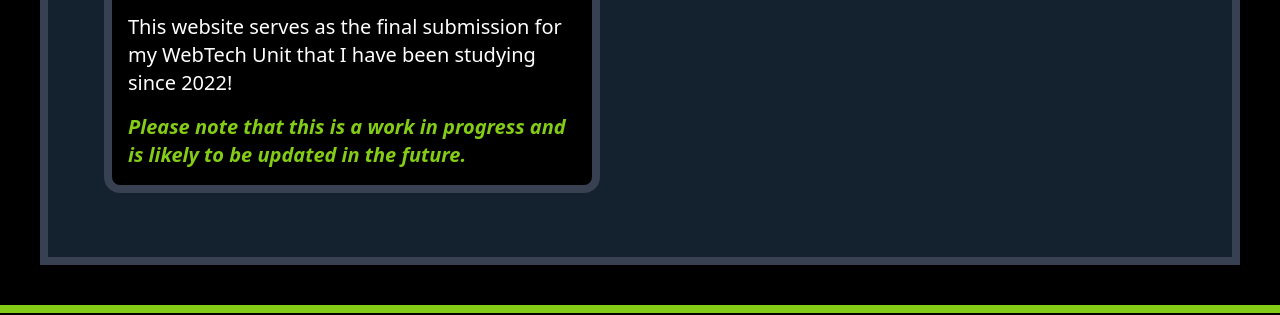
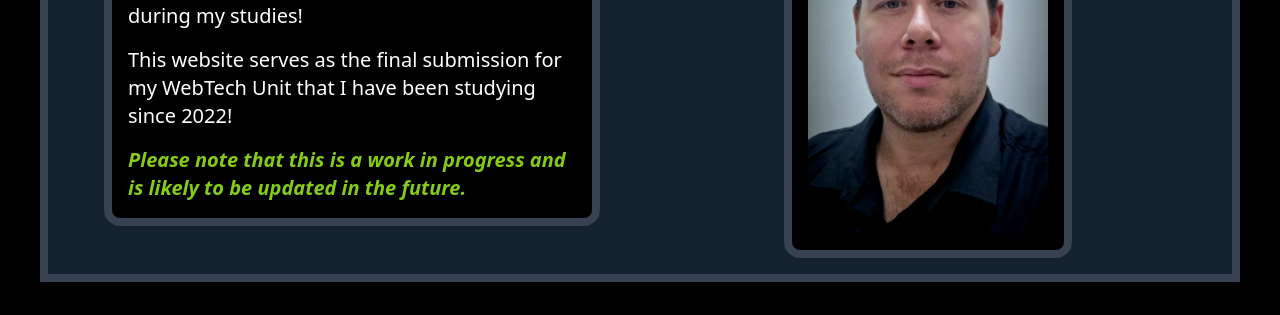
Before and after one commit to Rumsie-Grimshaw/WebTech-Portfolio2-FinalProject, a website: page index.html in a window 1280 px wide. Shown: the part 375-690 px from the top of the page. Drawn offline with nearby package versions, Linux system fonts and the light colour scheme; files that its build step writes are made by us from their sources; the site is published under a folder, as on GitHub Pages, so addresses that start at the root find nothing.

Commit message:
fix: home page - fixed another href for github pages.

```diff
--- a/index.html
+++ b/index.html
@@ -46,7 +46,7 @@
     <main class="flex-grow min-h-full bg-custom-black-pearl m-10 p-4 border-8 border-gray-700">
         <div class="flex  flex-col lg:flex-row-reverse">
             <section class="flex justify-center items-start max-w-screen-md flex-1">
-                <img src="/assets/img/titlepage-image.jpg" alt="An image of Rhys Boyle" class="max-w-full xl:max-w-full w-3/4 sm:w-2/4 md:w-2/4 lg:w-3/4 xl:w-1/2 p-4 bg-black rounded-2xl border-8 border-gray-700">
+                <img src="./assets/img/titlepage-image.jpg" alt="An image of Rhys Boyle" class="max-w-full xl:max-w-full w-3/4 sm:w-2/4 md:w-2/4 lg:w-3/4 xl:w-1/2 p-4 bg-black rounded-2xl border-8 border-gray-700">
             </section>
             <section class="flex justify-center items-center max-w-screen-md flex-1 mt-5">
                 <div class="bg-black h-auto mx-0 sm:mx-10 p-4 rounded-2xl text-white content-center border-8 border-gray-700">
```
